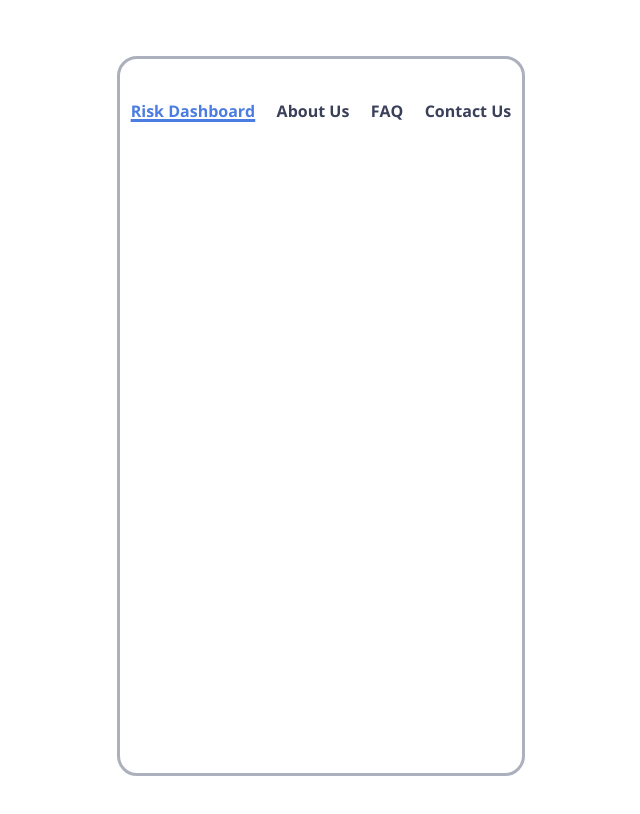
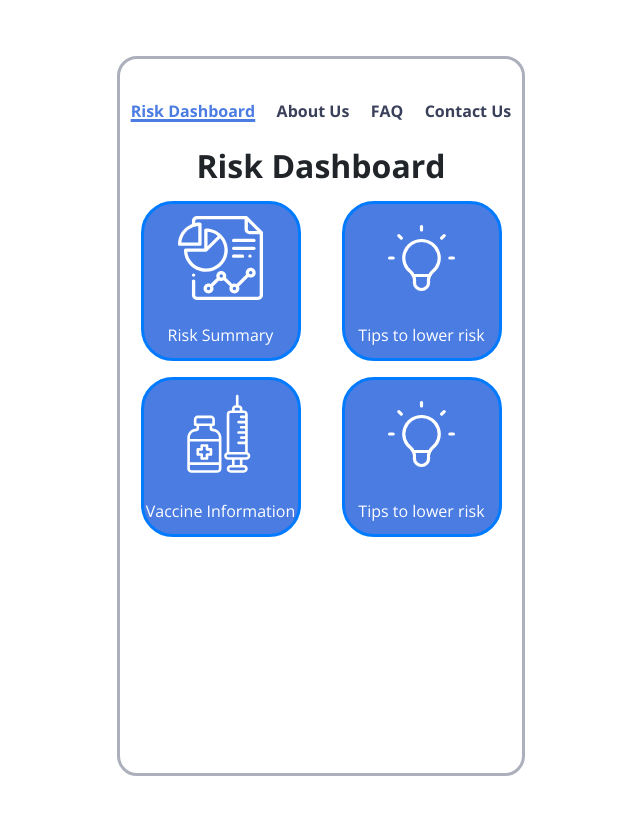
Before and after one commit to RaynyT/COVID-19-Risk-Assessment-Tool, a React (Create React App) app in the folder covrt/: page /dashboard in a window 1280 px wide. Shown: the top 814 px of the page, without its empty margins (319-959 px from the left). Built offline with nearby package versions, Linux system fonts and the light colour scheme.

Commit message:
Create dashboard with working risk result, tips, and vaccine link

```diff
--- a/covrt/src/components/Dashboard.css
+++ b/covrt/src/components/Dashboard.css
@@ -1,3 +1,54 @@
+.dashboard-title {
+    font-family: 'Open Sans', sans-serif;
+    font-weight: bolder;
+    font-size: 2rem;
+    text-align: center;
+    margin-bottom: 1rem;
+}
+
+.img-link {
+    background-color: #4A7CE2;
+    border-style: solid;
+    border-width: medium;
+    border-radius: 20%;
+
+    box-sizing: border-box;
+    width: 10rem;
+    height: 10rem;
+}
+
+.img-link-content {
+    font-family: 'Open Sans', sans-serif;
+    font-weight: normal;
+    text-align: center;
+    color: white;
+
+
+    width: 100%;
+    height: 100%;
+    max-height: 100%;
+
+    display: flex;
+    flex-direction: column;
+    justify-content: space-around;
+}
+
+.img-link-image-container {
+    max-width:100%;
+    max-height:55%;
+    height: auto;
+}
+
+.img-link-img {
+    max-height: 100%;
+    height: auto;
+}
+
+.img-link-row {
+    margin-top: 1rem;
+}
+
+
 @media (min-width: 768px) {
 
     .dashboard-outer {
--- a/covrt/src/components/Dashboard.js
+++ b/covrt/src/components/Dashboard.js
@@ -1,14 +1,81 @@
 import './Dashboard.css'
 
+import { Link } from 'react-router-dom'
 import NavBar from './NavBar.js'
 
+import riskSummaryIcon from '../images/risk-summary-icon.svg'
+import tipsIcon from '../images/tips-icon.svg'
+import updateIcon from '../images/update-icon.svg'
+import shareIcon from '../images/share-icon.svg'
+import vaccineIcon from '../images/vaccine-icon.svg'
+import startNewIcon from '../images/start-new-icon.svg'
+import dataIcon from '../images/data-icon.svg'
+
 export default function Dashboard() {
+
+    let tipsLink = {pathname: "/results", fromTipsButton: true}
 
     return (
         <div className="dashboard-outer">
             <div className="dashboard-main-container">
                 <NavBar />
+                <h1 className="dashboard-title">Risk Dashboard</h1>
+                <div className="container">
+                    <div className="row img-link-row">
+                        <div className="col-6 d-flex justify-content-center">
+                            <RouterImageLink link="/results" image={riskSummaryIcon} desc="Risk Summary"
+                            alt="Illustration of a piece of paper with graphs and charts" />
+                        </div>
+                        <div className="col-6 d-flex justify-content-center">
+                            <RouterImageLink link={tipsLink} image={tipsIcon} desc="Tips to lower risk"
+                            alt="Illustration of a lightbulb" />
+                        </div>
+                    </div>
+                    <div className="row img-link-row">
+                            <div className="col-6 d-flex justify-content-center">
+                                <ExternalImageLink link="https://www.doh.wa.gov/Emergencies/COVID19/vaccine" image={vaccineIcon} desc="Vaccine Information"
+                                alt="Illustration of a medical vial and syringe" />
+                            </div>
+                            <div className="col-6 d-flex justify-content-center">
+                                <RouterImageLink link={tipsLink} image={tipsIcon} desc="Tips to lower risk"
+                                alt="Illustration of a lightbulb" />
+                            </div>
+                        </div>
+                </div>
             </div>
         </div>
     )
 }
+
+function ImageLink(props) {
+    return (
+        <div className="img-link">
+            <div className="img-link-content">
+                <div className="img-link-image-container">
+                    <img className="img-link-img" src={props.image} alt={props.alt} />
+                </div>
+                <div className="img-link-text">
+                    {props.desc}
+                </div>
+            </div>
+        </div>
+    )
+}
+
+function RouterImageLink(props) {
+
+    return(
+        <Link to={props.link}>
+            <ImageLink {...props} />
+        </Link>
+    );
+}
+
+function ExternalImageLink(props) {
+
+    return(
+        <a href={props.link}>
+            <ImageLink {...props} />
+        </a>
+    );
+}
```
